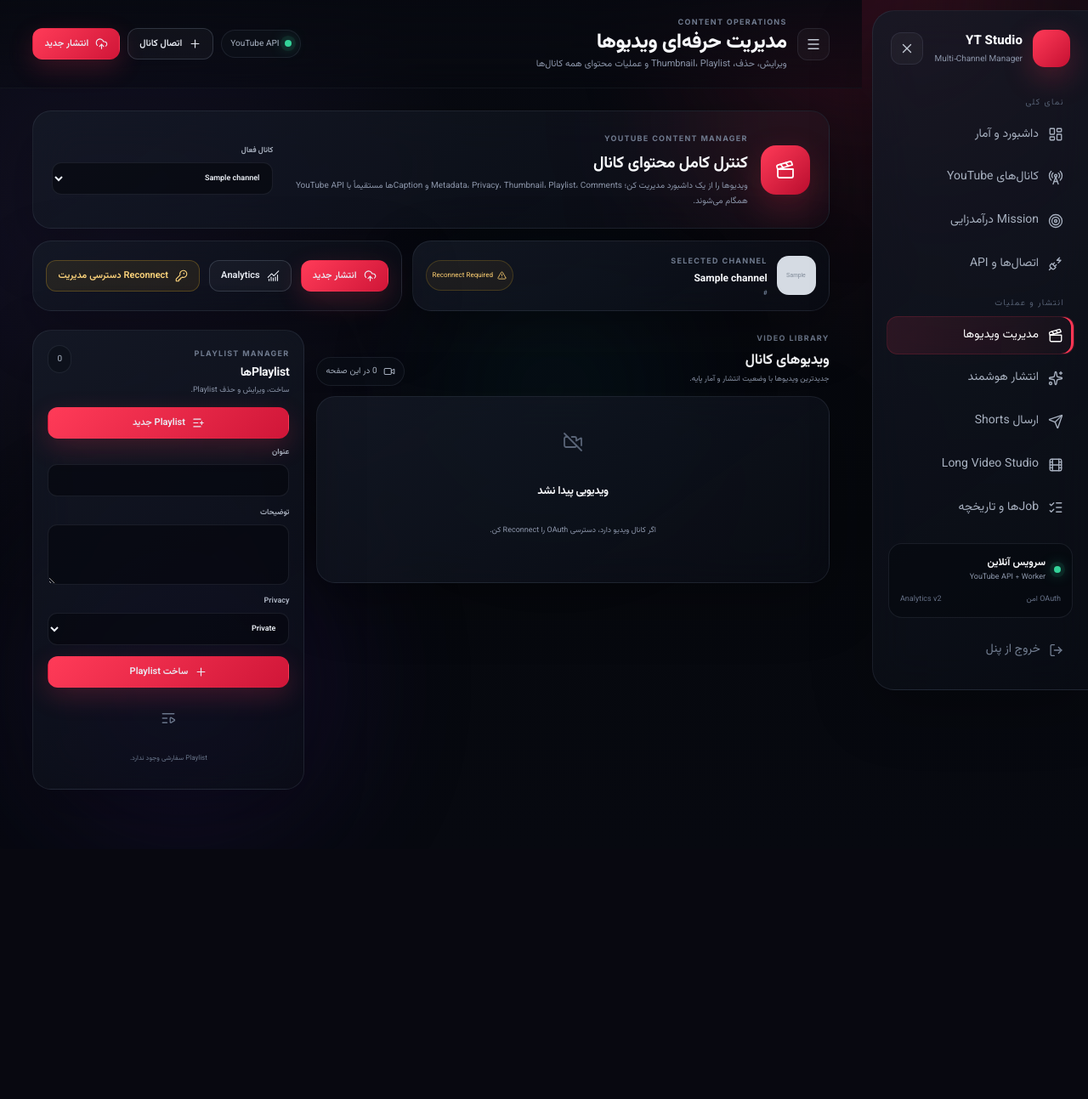
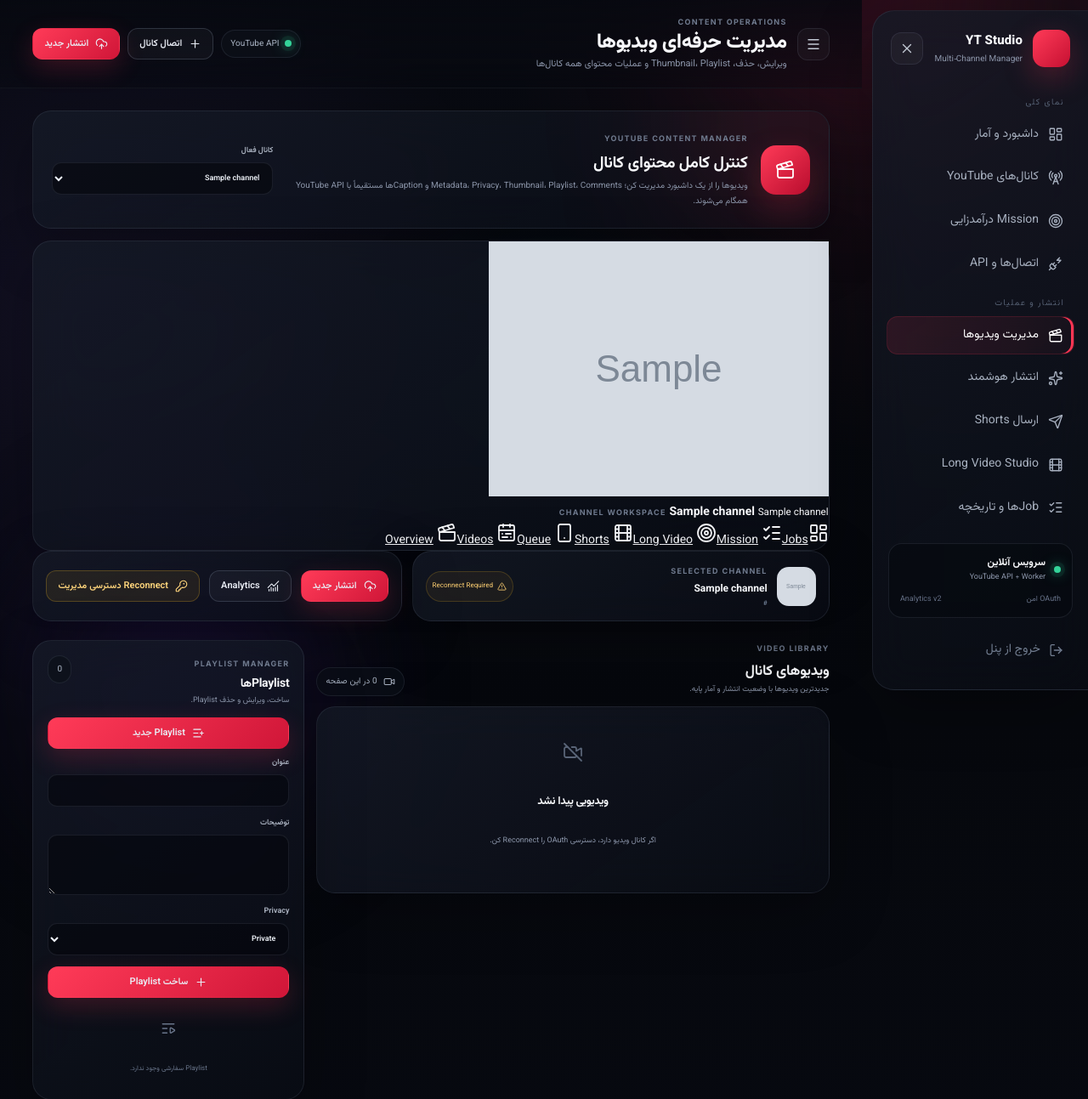
Before and after one commit to PEDIHS/yt, a Flask app: page /videos in a window 1280 px wide. Shown: the top 1293 px of the page at 85% size. Before the commit the page ends 929 px from the top, so only its background shows below. Run offline with Flask 3, Linux system fonts and the light colour scheme; the visitor is signed in with stand-in values (Sample User, id 1); tables that the repository leaves empty hold one stand-in row (values such as "Sample post"); grey boxes marked "Sample" are stand-in pictures; parts of the project's set-up code (start-up, migrations or seed data) failed here and were passed over; some libraries are stand-ins or nearby versions.

Commit message:
feat: embed video manager in channel workspace

```diff
--- a/templates/videos.html
+++ b/templates/videos.html
@@ -27,6 +27,8 @@
   {% endif %}
 </section>
 
+{% include "_channel_workspace_nav.html" %}
+
 {% if selected_channel %}
 <section class="manager-status-strip">
   <div class="manager-channel-card glass-card">
@@ -42,7 +44,7 @@
     </span>
   </div>
   <div class="manager-actions-card glass-card">
-    <a class="btn btn-primary" href="{{ url_for('upload') }}"><i data-lucide="upload-cloud"></i> انتشار جدید</a>
+    <a class="btn btn-primary" href="{{ url_for('upload', channel_id=selected_channel.id) }}"><i data-lucide="upload-cloud"></i> انتشار جدید</a>
     <a class="btn btn-soft" href="{{ url_for('channel_detail', channel_id=selected_channel.id) }}"><i data-lucide="chart-no-axes-combined"></i> Analytics</a>
     {% if not authorization.manage or not authorization.force_ssl %}
     <form method="post" action="{{ url_for('channels_connect') }}">
```
